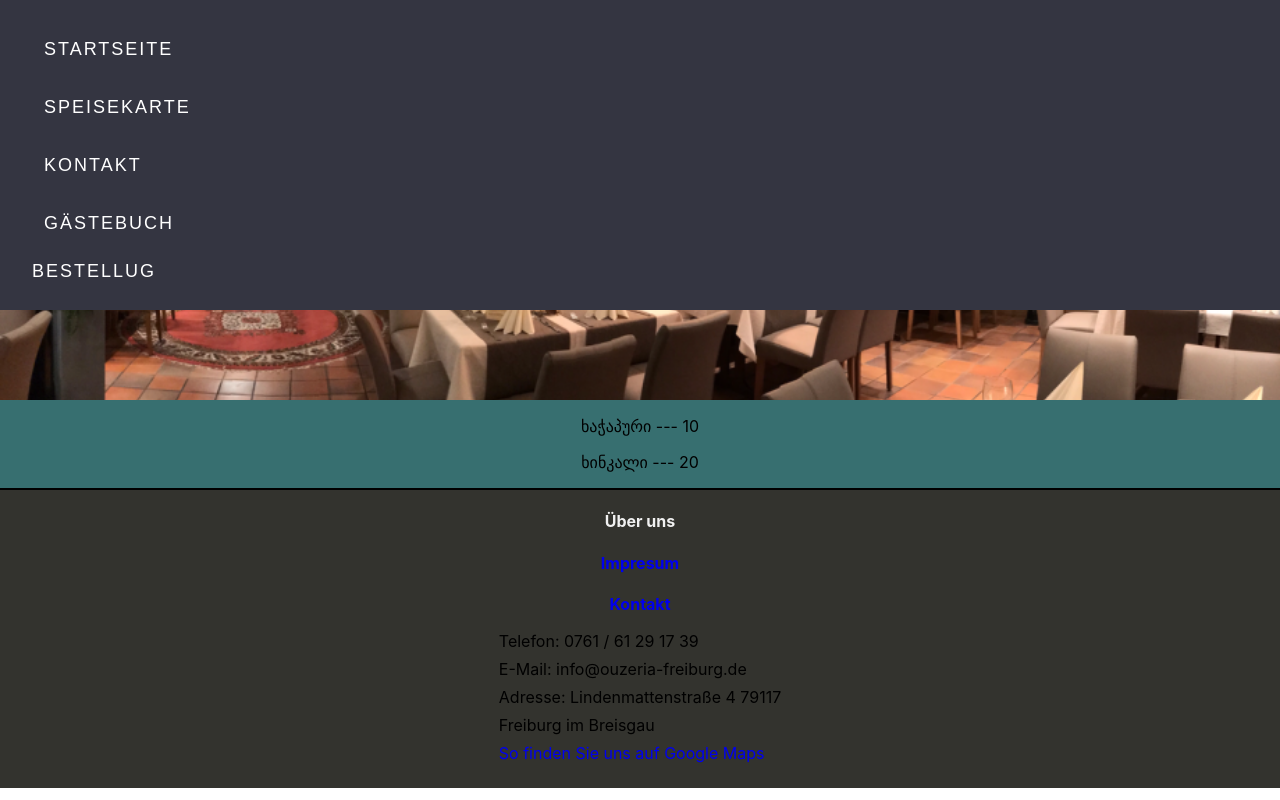
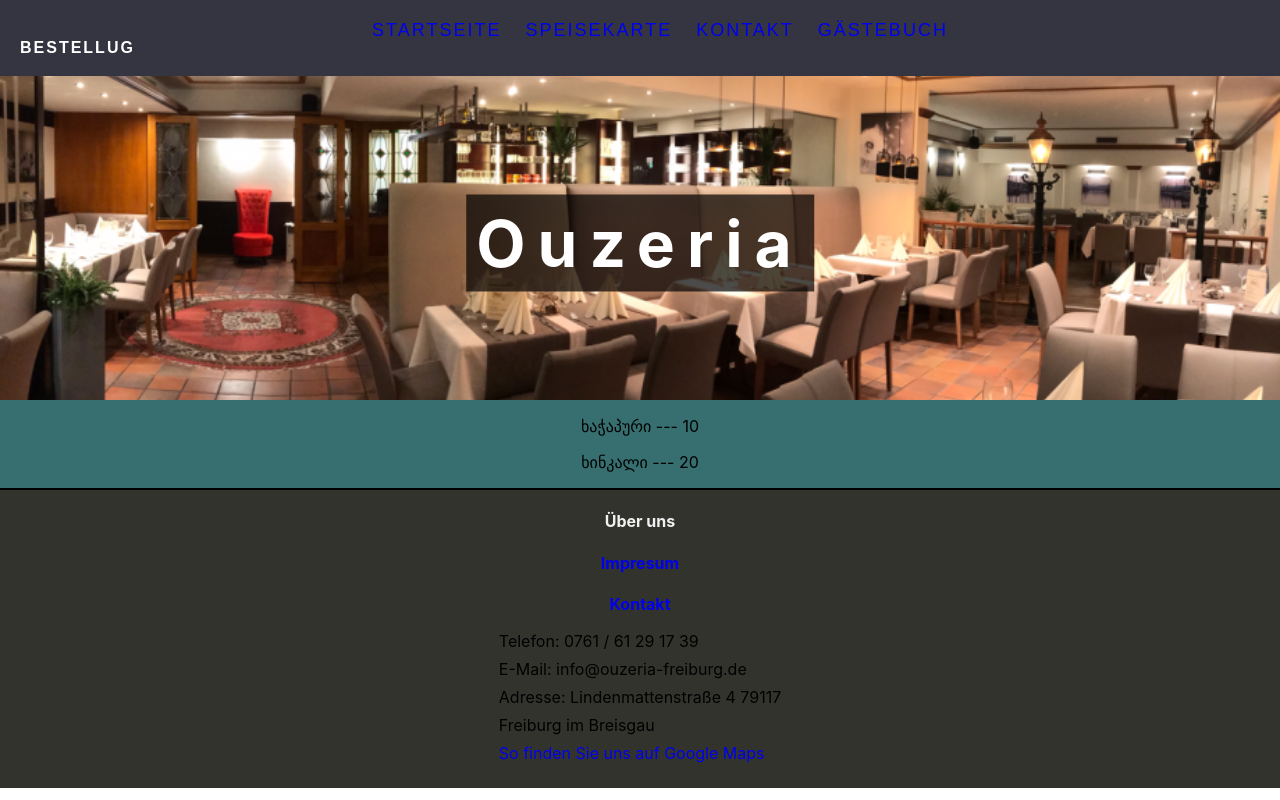
Before and after one commit to TchumburidzG/putz_firma, a React (Create React App) app: page /menu in a window 1280 px wide. Built offline with nearby package versions, Linux system fonts and the light colour scheme.

Commit message:
google maps design, new favicon, error from header ...

```diff
--- a/src/App.css
+++ b/src/App.css
@@ -48,8 +48,8 @@
   z-index: 42;
 }
 
-.navigation a {
-
+.navigation p {
+  display: inline;
   padding: 10px 12px;
   font-weight: 400;
   font-size: 18px;
--- a/src/components/Wellcome/wellcome.css
+++ b/src/components/Wellcome/wellcome.css
@@ -30,7 +30,10 @@
 .google-maps {
   justify-content: center;
   width: 100%;
-  margin: 30px 20px;
+  justify-content: center;
+  align-self: center;
+  text-align: center;
+  margin: 30px 0px;
 }
 
 .besika {
--- a/src/components/header.js
+++ b/src/components/header.js
@@ -13,14 +13,13 @@ function Header() {
 
   const renderedLinks = links.map((link) => {
     return (
-      <a className="btn">
+      <p className="btn" key={link.label}>
         <Link
-          key={link.label}
           to={link.path}
         >
           {link.label}
         </Link>
-      </a>
+      </p>
     );
   });
 
```
Also changed, not shown: public/manifest.json, 1 other file (tests, documents, lock files or other folders).
